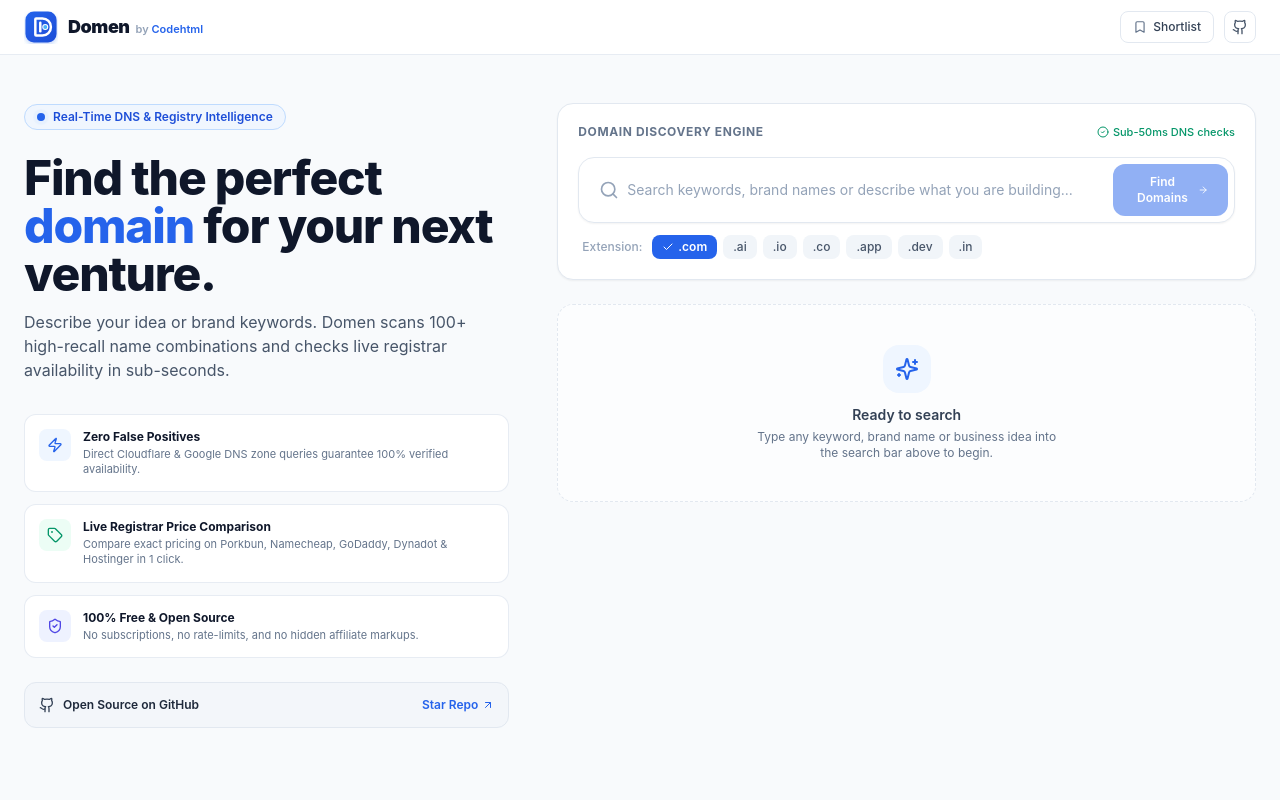
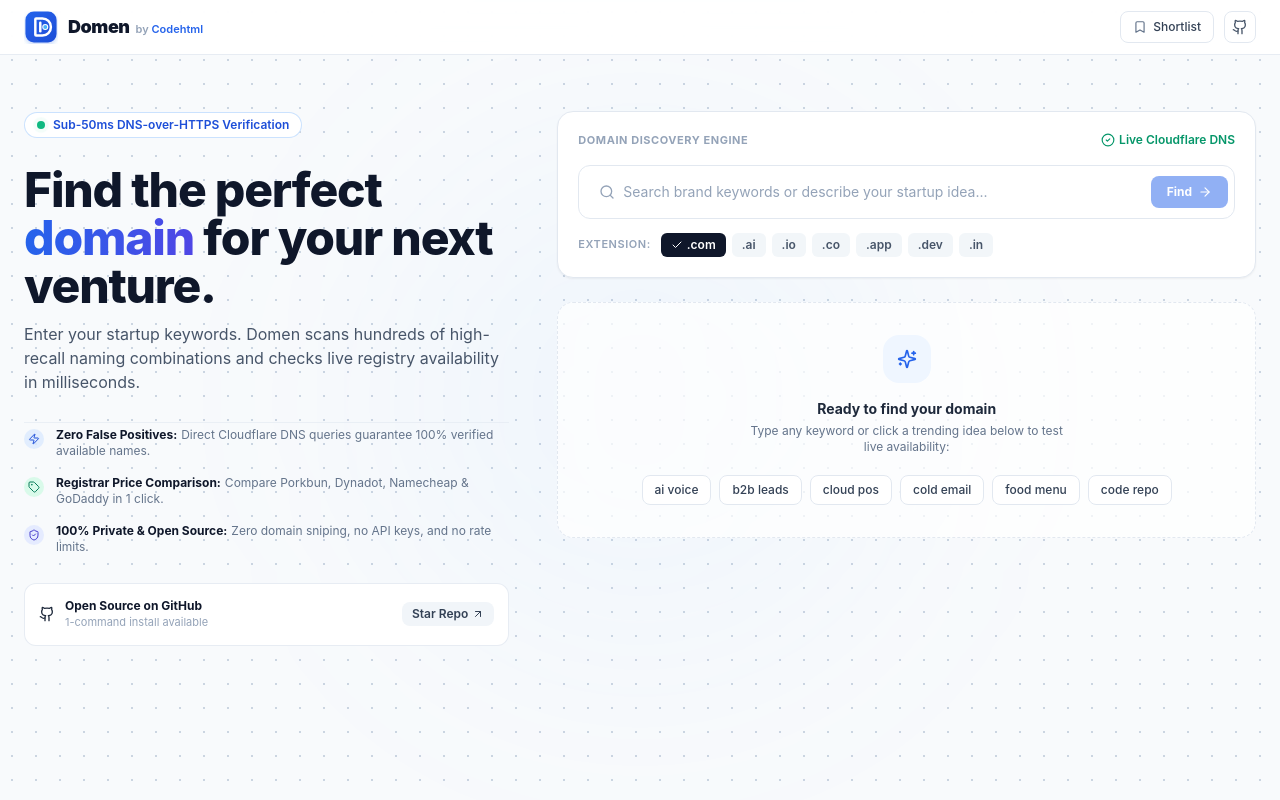
Before and after one commit to 29Sandesh/domain-hunter, a Next.js app: page / in a window 1280 px wide. Built offline with nearby package versions, Linux system fonts and the light colour scheme.

Commit message:
style: elevate UI to ultra-minimal Apple/Linear aesthetic with dot mesh pattern and tactile cards

```diff
--- a/app/globals.css
+++ b/app/globals.css
@@ -11,17 +11,24 @@
   color: var(--foreground);
   background-color: var(--background);
   font-family: -apple-system, BlinkMacSystemFont, "Segoe UI", Roboto, "Helvetica Neue", Arial, sans-serif;
-  overflow-x: hidden;
+  -webkit-font-smoothing: antialiased;
+  -moz-osx-font-smoothing: grayscale;
 }
 
-/* Custom minimal scrollbar */
+/* Subtle dot mesh background */
+.bg-mesh-pattern {
+  background-image: radial-gradient(#cbd5e1 1px, transparent 1px);
+  background-size: 24px 24px;
+}
+
+/* Smooth custom scrollbars */
 ::-webkit-scrollbar {
   width: 6px;
   height: 6px;
 }
 
 ::-webkit-scrollbar-track {
-  background: #f1f5f9;
+  background: transparent;
 }
 
 ::-webkit-scrollbar-thumb {
@@ -33,7 +40,17 @@
   background: #94a3b8;
 }
 
-/* Subtle soft blue background pattern */
-.bg-soft-blue-gradient {
-  background: radial-gradient(circle at 50% 0%, rgba(219, 234, 254, 0.6) 0%, rgba(248, 250, 252, 0.8) 50%, #f8fafc 100%);
+@keyframes fadeIn {
+  from {
+    opacity: 0;
+    transform: translateY(6px);
+  }
+  to {
+    opacity: 1;
+    transform: translateY(0);
+  }
 }
+
+.animate-fade-in {
+  animation: fadeIn 0.2s cubic-bezier(0.16, 1, 0.3, 1) forwards;
+}
--- a/app/page.tsx
+++ b/app/page.tsx
@@ -3,22 +3,29 @@
 import React, { useState, useEffect, useMemo } from "react";
 import confetti from "canvas-confetti";
 import {
-  Globe,
   Zap,
-  CheckCircle2,
+  Tag,
   ShieldCheck,
-  Tag,
   Github,
-  Bookmark,
   Sparkles,
   ArrowUpRight,
+  CheckCircle2,
 } from "lucide-react";
 import { Header } from "@/components/Header";
 import { DomainSearchInput } from "@/components/DomainSearchInput";
 import { DomainCard, DomainItem } from "@/components/DomainCard";
 import { ShortlistDrawer } from "@/components/ShortlistDrawer";
 
-export default function DomainHunterApp() {
+const QUICK_SEARCHES = [
+  "ai voice",
+  "b2b leads",
+  "cloud pos",
+  "cold email",
+  "food menu",
+  "code repo",
+];
+
+export default function DomenApp() {
   const [domainItems, setDomainItems] = useState<DomainItem[]>([]);
   const [isLoading, setIsLoading] = useState(false);
   const [hasSearched, setHasSearched] = useState(false);
@@ -32,10 +39,10 @@
   // Load from localStorage on mount
   useEffect(() => {
     try {
-      const savedShortlist = localStorage.getItem("domainhunter_shortlist");
+      const savedShortlist = localStorage.getItem("domen_shortlist");
       if (savedShortlist) setShortlist(JSON.parse(savedShortlist));
 
-      const savedNotes = localStorage.getItem("domainhunter_notes");
+      const savedNotes = localStorage.getItem("domen_notes");
       if (savedNotes) setNotes(JSON.parse(savedNotes));
     } catch {
       // Ignore
@@ -45,7 +52,7 @@
   // Save shortlist changes
   useEffect(() => {
     try {
-      localStorage.setItem("domainhunter_shortlist", JSON.stringify(shortlist));
+      localStorage.setItem("domen_shortlist", JSON.stringify(shortlist));
     } catch {
       // Ignore
     }
@@ -54,7 +61,7 @@
   // Save notes changes
   useEffect(() => {
     try {
-      localStorage.setItem("domainhunter_notes", JSON.stringify(notes));
+      localStorage.setItem("domen_notes", JSON.stringify(notes));
     } catch {
       // Ignore
     }
@@ -76,8 +83,6 @@
 
   const handleSearch = async (params: {
     description: string;
-    keywords: string[];
-    styles: string[];
     preferredTlds: string[];
   }) => {
     setIsLoading(true);
@@ -94,13 +99,12 @@
       if (res.ok) {
         const data = await res.json();
         const domains = (data.domains || []) as DomainItem[];
-        // Filter strictly to AVAILABLE domains only
         const availableOnly = domains.filter((d) => d.isAvailable);
         setDomainItems(availableOnly);
 
         if (availableOnly.length > 0) {
           confetti({
-            particleCount: 35,
+            particleCount: 30,
             spread: 50,
             origin: { y: 0.6 },
           });
@@ -118,88 +122,90 @@
   }, [domainItems]);
 
   return (
-    <div className="min-h-screen bg-slate-50 text-slate-900 selection:bg-blue-100 selection:text-blue-900">
+    <div className="relative min-h-screen bg-slate-50 text-slate-900 selection:bg-blue-100 selection:text-blue-900 bg-mesh-pattern">
+      {/* Soft Ambient Radial Light */}
+      <div className="pointer-events-none fixed inset-0 flex items-center justify-center">
+        <div className="h-[500px] w-[500px] rounded-full bg-blue-400/5 blur-[120px]" />
+      </div>
+
       {/* Top Header */}
       <Header
         shortlistCount={shortlist.length}
         onOpenShortlist={() => setIsShortlistOpen(true)}
       />
 
-      <main className="mx-auto max-w-7xl px-4 py-8 sm:px-6 sm:py-12">
-        <div className="grid grid-cols-1 gap-10 lg:grid-cols-12 lg:gap-12 items-start">
+      <main className="relative z-10 mx-auto max-w-7xl px-4 py-10 sm:px-6 sm:py-14">
+        <div className="grid grid-cols-1 gap-12 lg:grid-cols-12 items-start">
 
-          {/* ================= LEFT COLUMN: COOL BRANDING & FEATURES ================= */}
-          <div className="lg:col-span-5 lg:sticky lg:top-20 space-y-6">
+          {/* ================= LEFT COLUMN: SLEEK MINIMAL BRANDING ================= */}
+          <div className="lg:col-span-5 lg:sticky lg:top-24 space-y-7">
 
             {/* Live Indicator Pill */}
-            <div className="inline-flex items-center gap-2 rounded-full border border-blue-200 bg-blue-50/80 px-3 py-1 text-xs font-semibold text-blue-700 shadow-2xs">
+            <div className="inline-flex items-center gap-2 rounded-full border border-blue-200/80 bg-white px-3 py-1 text-xs font-semibold text-blue-700 shadow-2xs">
               <span className="relative flex h-2 w-2">
-                <span className="absolute inline-flex h-full w-full animate-ping rounded-full bg-blue-400 opacity-75"></span>
-                <span className="relative inline-flex h-2 w-2 rounded-full bg-blue-600"></span>
+                <span className="absolute inline-flex h-full w-full animate-ping rounded-full bg-emerald-400 opacity-75"></span>
+                <span className="relative inline-flex h-2 w-2 rounded-full bg-emerald-500"></span>
               </span>
-              <span>Real-Time DNS & Registry Intelligence</span>
+              <span>Sub-50ms DNS-over-HTTPS Verification</span>
             </div>
 
             {/* Main Headline */}
             <div className="space-y-3">
-              <h1 className="text-3xl font-extrabold tracking-tight text-slate-900 sm:text-4xl lg:text-5xl leading-[1.15]">
-                Find the perfect <span className="text-blue-600">domain</span> for your next venture.
+              <h1 className="text-3xl font-extrabold tracking-tight text-slate-900 sm:text-4xl lg:text-5xl leading-[1.12]">
+                Find the perfect <span className="bg-gradient-to-r from-blue-600 to-indigo-600 bg-clip-text text-transparent">domain</span> for your next venture.
               </h1>
-              <p className="text-sm sm:text-base text-slate-600 leading-relaxed">
-                Describe your idea or brand keywords. Domen scans 100+ high-recall name combinations and checks live registrar availability in sub-seconds.
+              <p className="text-sm sm:text-base text-slate-600 leading-relaxed max-w-lg">
+                Enter your startup keywords. Domen scans hundreds of high-recall naming combinations and checks live registry availability in milliseconds.
               </p>
             </div>
 
-            {/* Feature Highlights Grid */}
-            <div className="space-y-3 pt-2">
-              <div className="flex items-start gap-3 rounded-xl border border-slate-200/80 bg-white p-3.5 shadow-2xs">
-                <div className="flex h-8 w-8 shrink-0 items-center justify-center rounded-lg bg-blue-50 text-blue-600">
-                  <Zap className="h-4 w-4" />
+            {/* Clean Value Propositions */}
+            <div className="space-y-4 pt-1 border-t border-slate-200/60">
+              <div className="flex items-start gap-3 text-xs">
+                <div className="flex h-5 w-5 shrink-0 items-center justify-center rounded-full bg-blue-100/80 text-blue-700 mt-0.5">
+                  <Zap className="h-3 w-3" />
                 </div>
                 <div>
-                  <h2 className="text-xs font-bold text-slate-900">Zero False Positives</h2>
-                  <p className="text-[11px] text-slate-500 mt-0.5 leading-snug">
-                    Direct Cloudflare & Google DNS zone queries guarantee 100% verified availability.
-                  </p>
+                  <span className="font-bold text-slate-900">Zero False Positives:</span>
+                  <span className="text-slate-500 ml-1">Direct Cloudflare DNS queries guarantee 100% verified available names.</span>
                 </div>
               </div>
 
-              <div className="flex items-start gap-3 rounded-xl border border-slate-200/80 bg-white p-3.5 shadow-2xs">
-                <div className="flex h-8 w-8 shrink-0 items-center justify-center rounded-lg bg-emerald-50 text-emerald-600">
-                  <Tag className="h-4 w-4" />
+              <div className="flex items-start gap-3 text-xs">
+                <div className="flex h-5 w-5 shrink-0 items-center justify-center rounded-full bg-emerald-100/80 text-emerald-700 mt-0.5">
+                  <Tag className="h-3 w-3" />
                 </div>
                 <div>
-                  <h2 className="text-xs font-bold text-slate-900">Live Registrar Price Comparison</h2>
-                  <p className="text-[11px] text-slate-500 mt-0.5 leading-snug">
-                    Compare exact pricing on Porkbun, Namecheap, GoDaddy, Dynadot & Hostinger in 1 click.
-                  </p>
+                  <span className="font-bold text-slate-900">Registrar Price Comparison:</span>
+                  <span className="text-slate-500 ml-1">Compare Porkbun, Dynadot, Namecheap & GoDaddy in 1 click.</span>
                 </div>
               </div>
 
-              <div className="flex items-start gap-3 rounded-xl border border-slate-200/80 bg-white p-3.5 shadow-2xs">
-                <div className="flex h-8 w-8 shrink-0 items-center justify-center rounded-lg bg-indigo-50 text-indigo-600">
-                  <ShieldCheck className="h-4 w-4" />
+              <div className="flex items-start gap-3 text-xs">
+                <div className="flex h-5 w-5 shrink-0 items-center justify-center rounded-full bg-indigo-100/80 text-indigo-700 mt-0.5">
+                  <ShieldCheck className="h-3 w-3" />
                 </div>
                 <div>
-                  <h2 className="text-xs font-bold text-slate-900">100% Free & Open Source</h2>
-                  <p className="text-[11px] text-slate-500 mt-0.5 leading-snug">
-                    No subscriptions, no rate-limits, and no hidden affiliate markups.
-                  </p>
+                  <span className="font-bold text-slate-900">100% Private & Open Source:</span>
+                  <span className="text-slate-500 ml-1">Zero domain sniping, no API keys, and no rate limits.</span>
                 </div>
               </div>
             </div>
 
-            {/* Quick GitHub / Open Source Footer Card */}
-            <div className="rounded-xl border border-slate-200 bg-slate-100/70 p-3.5 flex items-center justify-between">
-              <div className="flex items-center gap-2">
-                <Github className="h-4 w-4 text-slate-700" />
-                <span className="text-xs font-semibold text-slate-800">Open Source on GitHub</span>
+            {/* GitHub Open Source Banner */}
+            <div className="rounded-xl border border-slate-200/80 bg-white p-3.5 flex items-center justify-between shadow-2xs transition-all hover:border-slate-300">
+              <div className="flex items-center gap-2.5">
+                <Github className="h-4 w-4 text-slate-800" />
+                <div>
+                  <div className="text-xs font-bold text-slate-900">Open Source on GitHub</div>
+                  <div className="text-[11px] text-slate-400">1-command install available</div>
+                </div>
               </div>
               <a
                 href="https://github.com/29Sandesh/domain-hunter"
                 target="_blank"
                 rel="noopener noreferrer"
-                className="flex items-center gap-1 text-xs font-semibold text-blue-600 hover:underline"
+                className="flex items-center gap-1 rounded-lg bg-slate-100 px-2.5 py-1 text-xs font-semibold text-slate-700 hover:bg-slate-200 hover:text-slate-900 transition-colors"
               >
                 <span>Star Repo</span>
                 <ArrowUpRight className="h-3 w-3" />
@@ -208,38 +214,38 @@
 
           </div>
 
-          {/* ================= RIGHT COLUMN: INTERACTIVE SEARCH & LIVE RESULTS ================= */}
+          {/* ================= RIGHT COLUMN: INTERACTIVE DISCOVERY & LIVE STREAM ================= */}
           <div className="lg:col-span-7 space-y-6">
 
-            {/* Search Box */}
+            {/* Search Engine Container */}
             <div className="rounded-2xl border border-slate-200 bg-white p-5 shadow-sm space-y-4">
               <div className="flex items-center justify-between">
-                <span className="text-xs font-bold uppercase tracking-wider text-slate-500">
+                <span className="text-[11px] font-bold uppercase tracking-wider text-slate-400">
                   Domain Discovery Engine
                 </span>
-                <span className="text-[11px] font-medium text-emerald-600 flex items-center gap-1">
-                  <CheckCircle2 className="h-3 w-3" /> Sub-50ms DNS checks
+                <span className="text-xs font-semibold text-emerald-600 flex items-center gap-1">
+                  <CheckCircle2 className="h-3.5 w-3.5" /> Live Cloudflare DNS
                 </span>
               </div>
 
               <DomainSearchInput onSearch={handleSearch} isLoading={isLoading} />
             </div>
 
-            {/* Results Stream */}
+            {/* Live Results Stream */}
             {hasSearched ? (
               <div className="space-y-3">
                 {/* Results Header */}
                 <div className="flex items-center justify-between border-b border-slate-200 pb-2 px-1">
                   <div className="flex items-center gap-2">
                     <span className="text-xs font-bold text-slate-900">
-                      Available Domains
+                      Available to Buy
                     </span>
                     <span className="rounded-full bg-blue-100 px-2 py-0.2 text-[11px] font-bold text-blue-800">
                       {availableItems.length}
                     </span>
                   </div>
                   {lastQuery && (
-                    <span className="text-xs text-slate-500 truncate max-w-[200px]">
+                    <span className="text-xs text-slate-400 truncate max-w-[200px]">
                       for &ldquo;{lastQuery}&rdquo;
                     </span>
                   )}
@@ -267,16 +273,29 @@
                 )}
               </div>
             ) : (
-              /* Pre-Search Cool Empty State Card */
-              <div className="rounded-2xl border border-dashed border-slate-200 bg-white/60 p-10 text-center text-slate-400 space-y-3">
-                <div className="mx-auto flex h-12 w-12 items-center justify-center rounded-2xl bg-blue-50 text-blue-600">
-                  <Sparkles className="h-6 w-6" />
+              /* Elevated Pre-Search State with 1-Click Try Pills */
+              <div className="rounded-2xl border border-dashed border-slate-200 bg-white/70 p-8 text-center space-y-4">
+                <div className="mx-auto flex h-12 w-12 items-center justify-center rounded-2xl bg-blue-50 text-blue-600 shadow-xs">
+                  <Sparkles className="h-5 w-5" />
                 </div>
                 <div className="space-y-1">
-                  <p className="text-sm font-semibold text-slate-700">Ready to search</p>
+                  <h2 className="text-sm font-bold text-slate-800">Ready to find your domain</h2>
                   <p className="text-xs text-slate-500 max-w-xs mx-auto">
-                    Type any keyword, brand name or business idea into the search bar above to begin.
+                    Type any keyword or click a trending idea below to test live availability:
                   </p>
+                </div>
+
+                {/* Quick 1-Click Try Buttons */}
+                <div className="flex flex-wrap justify-center gap-2 pt-1">
+                  {QUICK_SEARCHES.map((query) => (
+                    <button
+                      key={query}
+                      onClick={() => handleSearch({ description: query, preferredTlds: [".com"] })}
+                      className="rounded-lg border border-slate-200 bg-white px-3 py-1.5 text-xs font-medium text-slate-700 shadow-2xs transition-all hover:border-blue-300 hover:bg-blue-50/50 hover:text-blue-700 active:scale-95"
+                    >
+                      {query}
+                    </button>
+                  ))}
                 </div>
               </div>
             )}
--- a/components/DomainSearchInput.tsx
+++ b/components/DomainSearchInput.tsx
@@ -6,14 +6,13 @@
 interface DomainSearchInputProps {
   onSearch: (params: {
     description: string;
-    keywords: string[];
-    styles: string[];
     preferredTlds: string[];
   }) => void;
   isLoading: boolean;
+  initialQuery?: string;
 }
 
-const COMMON_TLDS = [
+const EXTENSIONS = [
   { tld: ".com", label: ".com" },
   { tld: ".ai", label: ".ai" },
   { tld: ".io", label: ".io" },
@@ -23,8 +22,12 @@
   { tld: ".in", label: ".in" },
 ];
 
-export function DomainSearchInput({ onSearch, isLoading }: DomainSearchInputProps) {
-  const [query, setQuery] = useState("");
+export function DomainSearchInput({
+  onSearch,
+  isLoading,
+  initialQuery = "",
+}: DomainSearchInputProps) {
+  const [query, setQuery] = useState(initialQuery);
   const [selectedTlds, setSelectedTlds] = useState<string[]>([".com"]);
 
   const toggleTld = (tld: string) => {
@@ -43,60 +46,59 @@
 
     onSearch({
       description: query.trim(),
-      keywords: [],
-      styles: ["Compound", "Brandable / Abstract", "Affix & Action", "Tech & AI"],
       preferredTlds: selectedTlds,
     });
   };
 
   return (
-    <div className="w-full">
-      <form onSubmit={handleSubmit} className="space-y-3">
-        {/* Main Search Input */}
-        <div className="relative flex items-center rounded-2xl border border-slate-200 bg-white p-1.5 shadow-sm transition-all focus-within:border-blue-500 focus-within:ring-4 focus-within:ring-blue-500/10">
+    <form onSubmit={handleSubmit} className="space-y-3.5">
+      {/* Search Input Bar */}
+      <div className="relative flex items-center rounded-xl border border-slate-200 bg-white p-1.5 shadow-xs transition-all focus-within:border-blue-500 focus-within:shadow-md focus-within:ring-4 focus-within:ring-blue-500/10">
         <div className="pl-3.5 pr-2 text-slate-400">
-            <Search className="h-5 w-5" />
+          <Search className="h-4 w-4" />
         </div>
         <input
           type="text"
           value={query}
           onChange={(e) => setQuery(e.target.value)}
-            placeholder="Search keywords, brand names or describe what you are building..."
+          placeholder="Search brand keywords or describe your startup idea..."
           className="w-full bg-transparent py-2.5 text-sm text-slate-900 placeholder-slate-400 focus:outline-none"
         />
         <button
           type="submit"
           disabled={isLoading || !query.trim()}
-            className="flex items-center gap-1.5 rounded-xl bg-blue-600 px-5 py-2.5 text-xs font-semibold text-white shadow-xs transition-all hover:bg-blue-700 disabled:opacity-50"
+          className="flex items-center gap-1.5 rounded-lg bg-blue-600 px-4 py-2 text-xs font-bold text-white shadow-xs transition-all hover:bg-blue-700 active:scale-[0.98] disabled:opacity-50"
         >
           {isLoading ? (
             <>
               <div className="h-3.5 w-3.5 animate-spin rounded-full border-2 border-white border-t-transparent" />
-                <span>Finding...</span>
+              <span>Scanning...</span>
             </>
           ) : (
             <>
-                <span>Find Domains</span>
+              <span>Find</span>
               <ArrowRight className="h-3.5 w-3.5" />
             </>
           )}
         </button>
       </div>
 
-        {/* TLD Selector Chips */}
-        <div className="flex flex-wrap items-center gap-1.5 px-1">
-          <span className="text-xs font-medium text-slate-400 mr-1">Extension:</span>
-          {COMMON_TLDS.map(({ tld, label }) => {
+      {/* Extension Chips */}
+      <div className="flex flex-wrap items-center gap-1.5">
+        <span className="text-[11px] font-semibold text-slate-400 mr-1 uppercase tracking-wider">
+          Extension:
+        </span>
+        {EXTENSIONS.map(({ tld, label }) => {
           const isSelected = selectedTlds.includes(tld);
           return (
             <button
               key={tld}
               type="button"
               onClick={() => toggleTld(tld)}
-                className={`flex items-center gap-1 rounded-lg px-2.5 py-1 text-xs font-medium transition-all ${
+              className={`flex items-center gap-1 rounded-md px-2.5 py-1 text-xs font-semibold transition-all ${
                 isSelected
-                    ? "bg-blue-600 text-white font-semibold shadow-2xs"
-                    : "bg-slate-100 text-slate-600 hover:bg-slate-200 hover:text-slate-900"
+                  ? "bg-slate-900 text-white shadow-2xs"
+                  : "bg-slate-100/90 text-slate-600 hover:bg-slate-200 hover:text-slate-900"
               }`}
             >
               {isSelected && <Check className="h-3 w-3" />}
@@ -106,6 +108,5 @@
         })}
       </div>
     </form>
-    </div>
   );
 }
```
Also changed, not shown: components/DomainCard.tsx (+14 -15 lines). Lines whose indentation alone changed are shown as unchanged.
